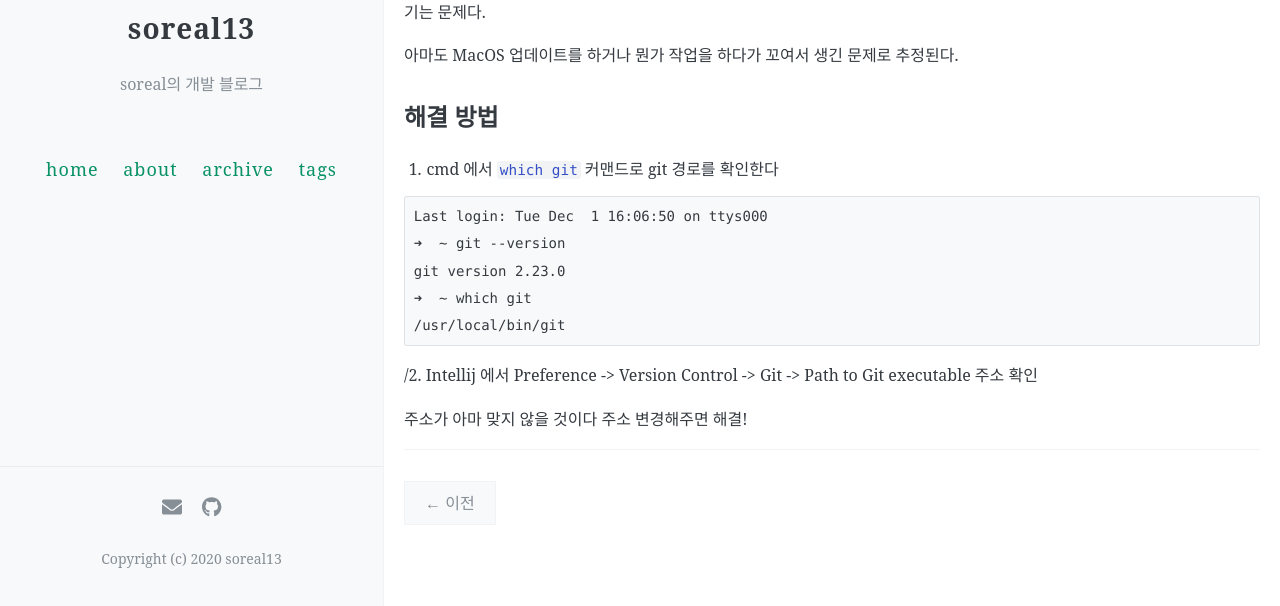
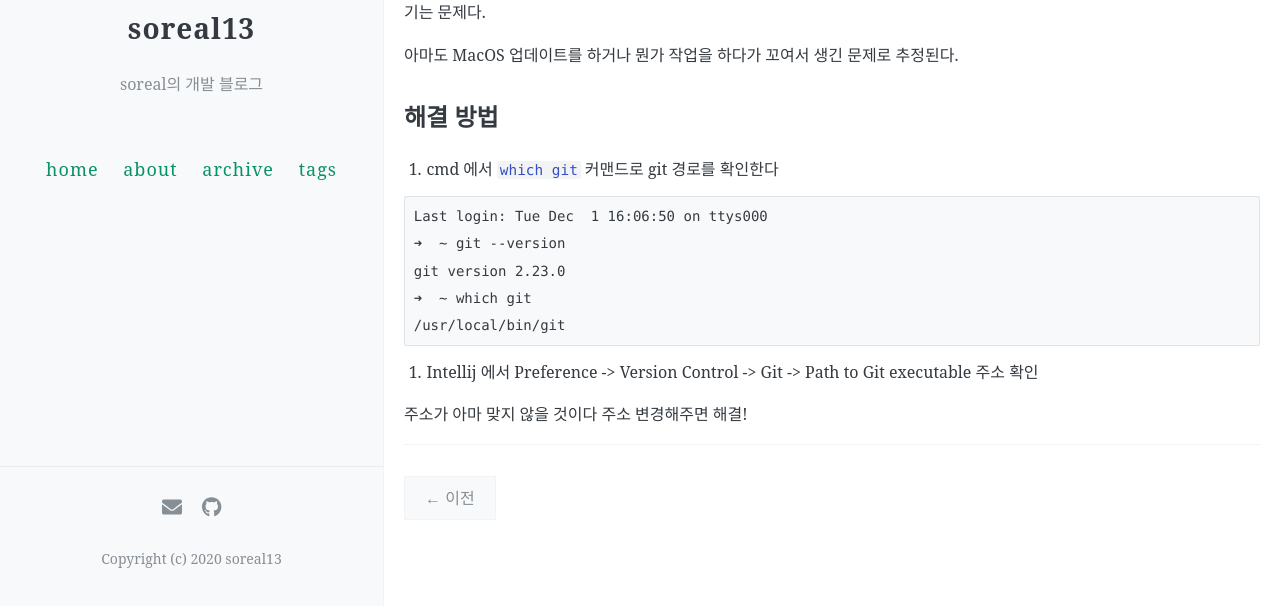
Before and after one commit to sorealk/soreal13.github.io, a Jekyll site: the page built from _posts/2020-12-26-mac-github-error-troubleshooting.md, in a window 1280 px wide, cut to the strip 294-900 px from the top of the page. Built offline with Jekyll 4.4.1, drawn with Linux system fonts in a browser that asks for light colours; comment, search, counter and statistics services are not loaded.

Commit message:
markdown 문법

`````diff
--- a/_posts/2020-12-26-mac-github-error-troubleshooting.md
+++ b/_posts/2020-12-26-mac-github-error-troubleshooting.md
@@ -34,7 +34,6 @@
 /usr/local/bin/git
 ````
 
-
-/2. Intellij 에서 Preference -> Version Control -> Git -> Path to Git executable 주소 확인
+2. Intellij 에서 Preference -> Version Control -> Git -> Path to Git executable 주소 확인
 
 주소가 아마 맞지 않을 것이다 주소 변경해주면 해결!
`````
